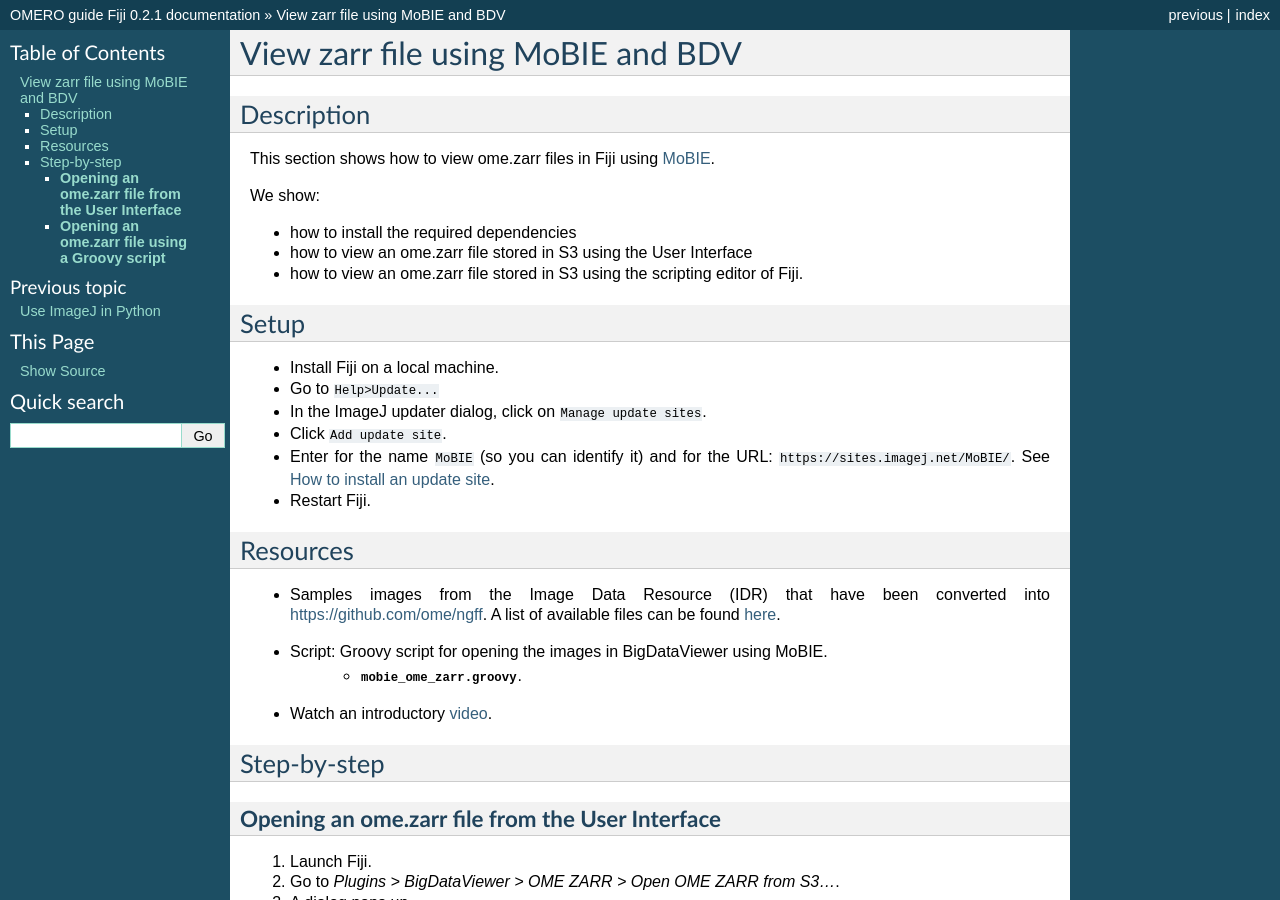
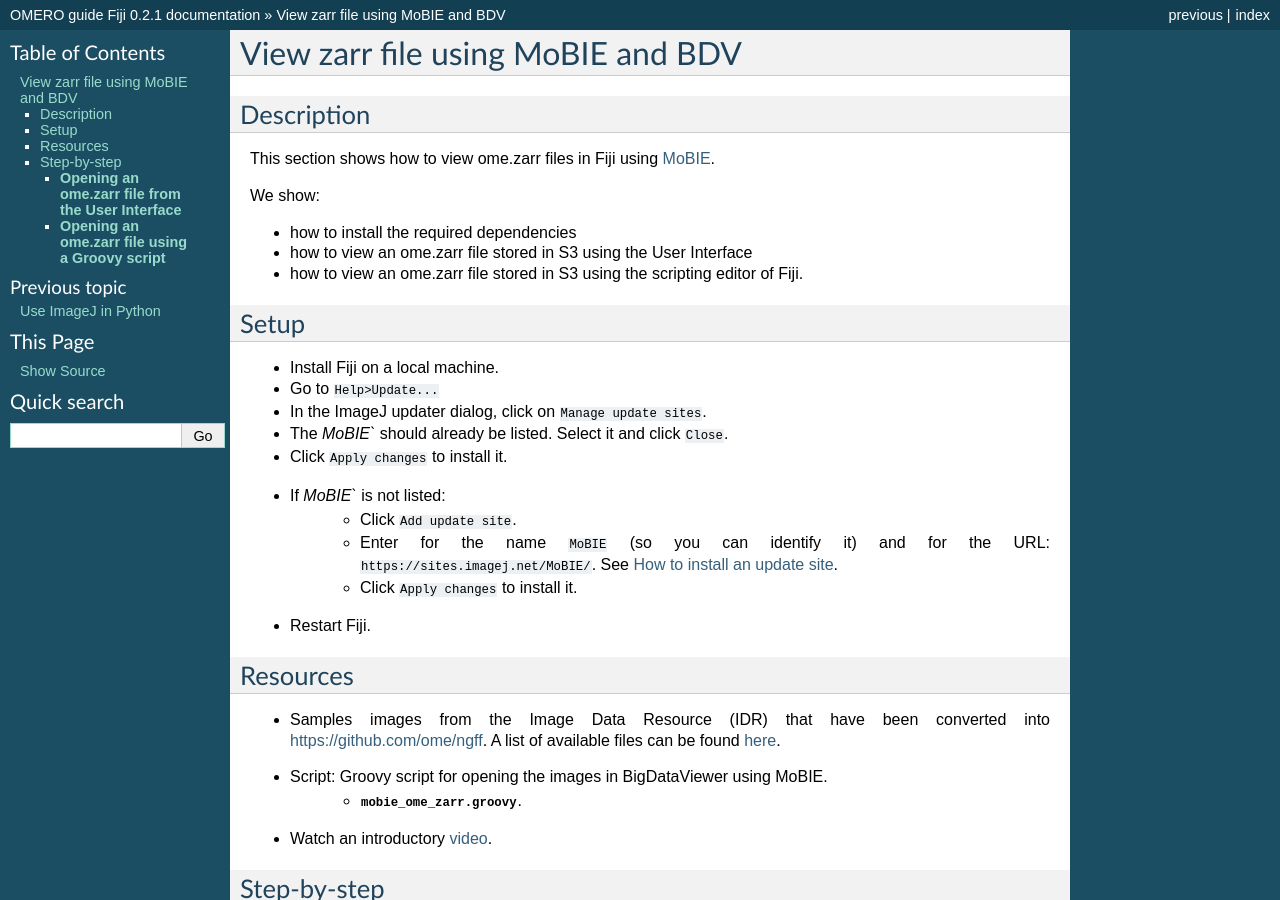
Before and after one commit to ome/omero-guide-fiji, a Sphinx documentation site: the page built from docs/view_mobie_zarr.rst, in a window 1280 px wide and 900 px high. Built offline with Sphinx 7.4.7, drawn with Linux system fonts in a browser that asks for light colours.

Commit message:
review installation of Mobie plugin

```diff
--- a/docs/view_mobie_zarr.rst
+++ b/docs/view_mobie_zarr.rst
@@ -18,8 +18,12 @@
 - Install Fiji on a local machine.
 - Go to ``Help>Update...``
 - In the ImageJ updater dialog, click on ``Manage update sites``.
-- Click ``Add update site``.
-- Enter for the name ``MoBIE`` (so you can identify it) and for the URL: ``https://sites.imagej.net/MoBIE/``. See `How to install an update site <https://imagej.net/update-sites/following>`__.
+- The `MoBIE`` should already be listed. Select it and click  ``Close``.
+- Click ``Apply changes`` to install it.
+- If `MoBIE`` is not listed:
+   - Click ``Add update site``.
+   - Enter for the name ``MoBIE`` (so you can identify it) and for the URL: ``https://sites.imagej.net/MoBIE/``. See `How to install an update site <https://imagej.net/update-sites/following>`__.
+   - Click ``Apply changes`` to install it.
 - Restart Fiji.
 
 Resources
```
